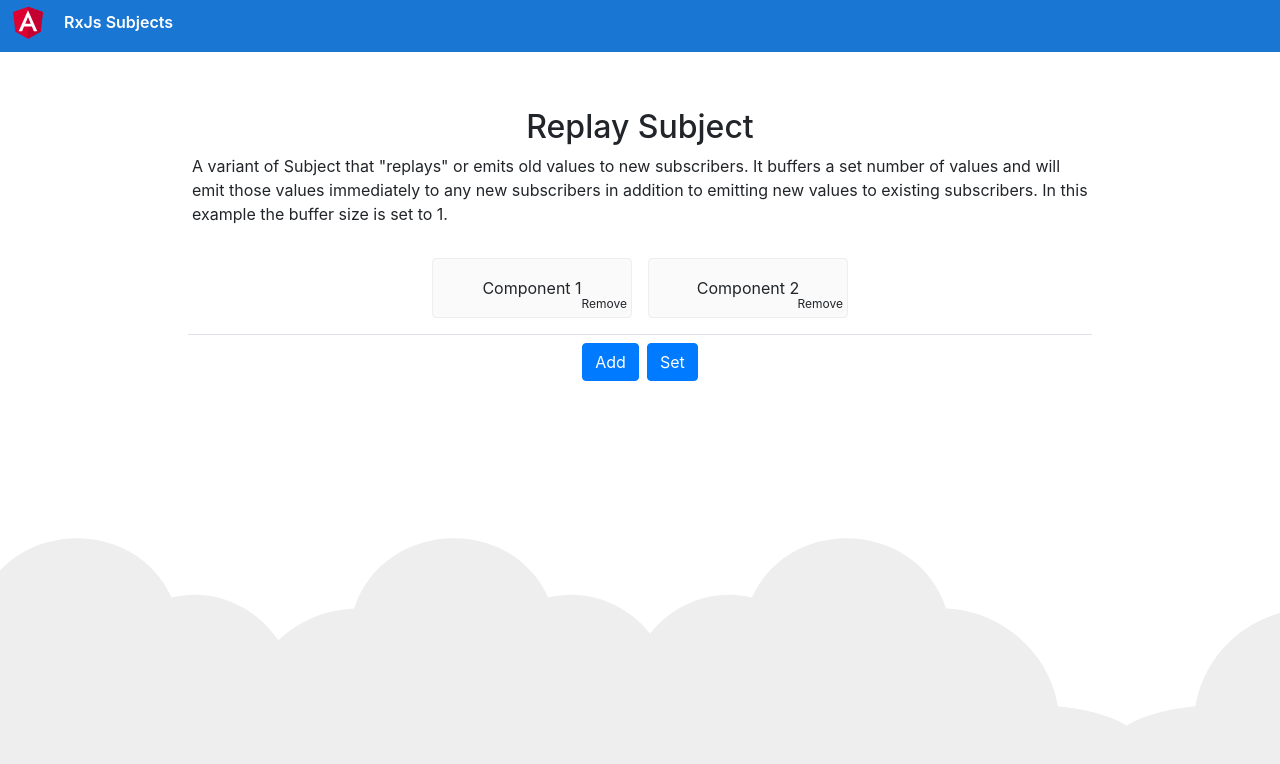
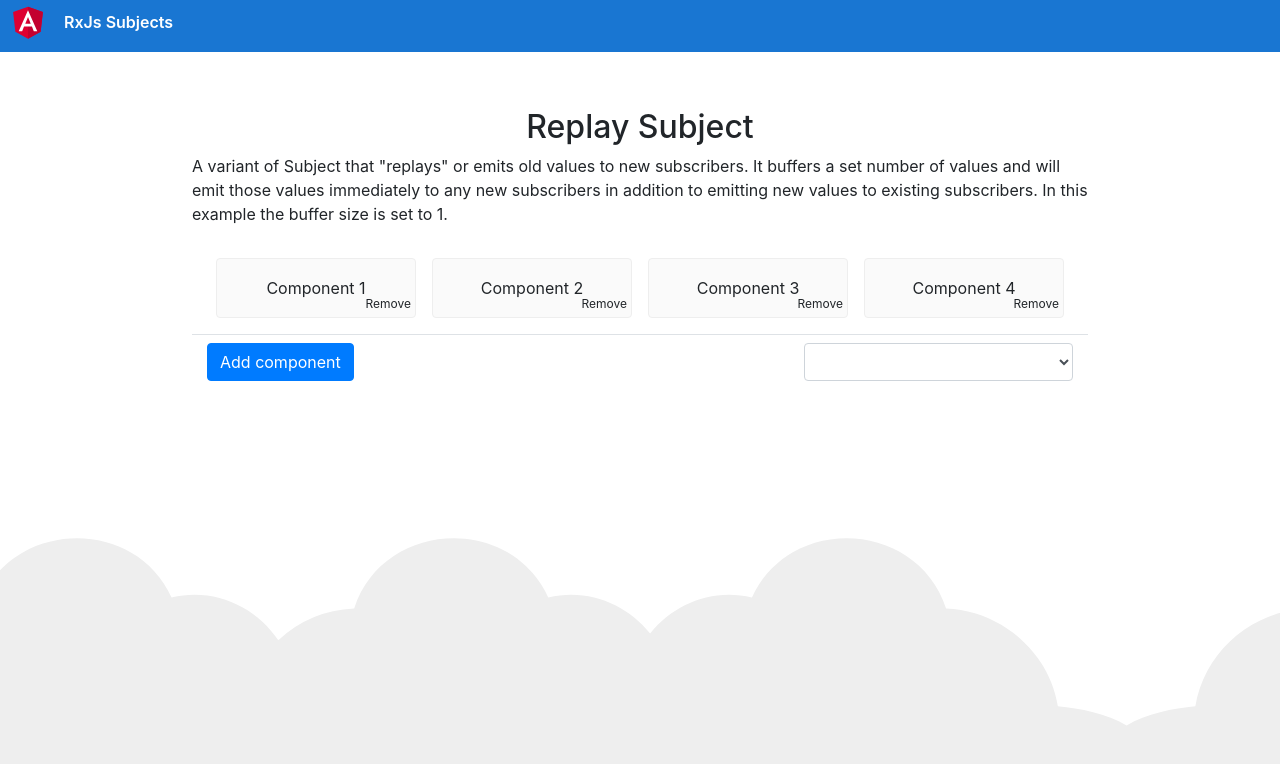
Before and after one commit to alfonsserra/angular-component-communication, an Angular app: page / in a window 1280 px wide. Shown: the top 764 px of the page. Built offline with nearby package versions, Linux system fonts and the light colour scheme.

Commit message:
Add a select

```diff
--- a/src/app/modules/replay-subject/replay-subject.module.ts
+++ b/src/app/modules/replay-subject/replay-subject.module.ts
@@ -3,6 +3,7 @@ import { NgModule } from '@angular/core';
 import { ReplaySubjectSampleComponentComponent } from './sample-component/sample-component.component';
 import { CardComponent } from './sample-component/card/card.component';
 import { SuiteContextService } from './services/suite-context.service';
+import { FormsModule } from '@angular/forms';
 
 
 
@@ -15,7 +16,8 @@ import { SuiteContextService } from './services/suite-context.service';
     ReplaySubjectSampleComponentComponent
   ],
   imports: [
-    BrowserModule
+    BrowserModule,
+    FormsModule
   ],
   providers: [SuiteContextService]
 })
--- a/src/app/modules/replay-subject/sample-component/sample-component.component.html
+++ b/src/app/modules/replay-subject/sample-component/sample-component.component.html
@@ -1,14 +1,23 @@
 <div class="content">
   <h2>Replay Subject</h2>
-  <p>A variant of Subject that "replays" or emits old values to new subscribers. It buffers a set number of values and will emit those values immediately to any new subscribers in addition to emitting new values to existing subscribers. In this example the buffer size is set to 1.</p>
+  <p>A variant of Subject that "replays" or emits old values to new subscribers. It buffers a set number of values and will emit those values immediately to any new subscribers in
+    addition to emitting new values to existing subscribers. In this example the buffer size is set to 1.</p>
 
   <div class="card-container">
     <app-card *ngFor="let card of cards" (add)="doRemove($event)" [identifiedBy]="card">
     </app-card>
   </div>
 
-  <div class="buttons pt-2 border-top">
-    <button class="btn btn-primary mr-2" type="button" (click)="doAdd()">Add</button>
-    <button class="btn btn-primary" type="button" (click)="doSet()">Set</button>
+  <div class="row w-100 pt-2 border-top">
+    <div class="col-sm-8">
+      <button class="btn btn-primary ml-auto" type="button" (click)="doAdd()">Add component</button>
+    </div>
+    <div class="col-sm-4">
+      <select class="form-control" [(ngModel)]="selectedOption"  (change)="doSet()">
+        <option value="+47">Norge (+47)</option>
+        <option value="+46">Sverige (+46)</option>
+        <option value="+45">Danmark (+45)</option>
+      </select>
+    </div>
   </div>
 </div>
--- a/src/app/modules/replay-subject/sample-component/sample-component.component.scss
+++ b/src/app/modules/replay-subject/sample-component/sample-component.component.scss
@@ -14,8 +14,3 @@
   justify-content: center;
   margin-top: 16px;
 }
-
-.buttons {
-  width: 101%;
-  text-align: center;
-}
--- a/src/app/modules/replay-subject/sample-component/sample-component.component.ts
+++ b/src/app/modules/replay-subject/sample-component/sample-component.component.ts
@@ -12,6 +12,8 @@ export class ReplaySubjectSampleComponentComponent implements OnInit {
   private lastComponentId = 1;
   private lastMessageId = 1;
 
+  public selectedOption: string;
+
   constructor(private context: SuiteContextService) {
   }
 
@@ -24,13 +26,14 @@ export class ReplaySubjectSampleComponentComponent implements OnInit {
   }
 
   public ngOnInit(): void {
-
+    this.cards.push(this.getComponentId());
+    this.cards.push(this.getComponentId());
     this.cards.push(this.getComponentId());
     this.cards.push(this.getComponentId());
   }
 
   public doSet() {
-      this.context.setCurrentOrg({id: this.getMessageId(), name: Date.now() + '', logo: 'logo'});
+      this.context.setCurrentOrg({id: this.getMessageId(), name: this.selectedOption + ''});
   }
 
   public doAdd(): void {
--- a/src/app/shared/model/organization.model.ts
+++ b/src/app/shared/model/organization.model.ts
@@ -1,5 +1,4 @@
 export interface Organization {
   id?: string;
   name?: string;
-  logo?: string;
 }
```
